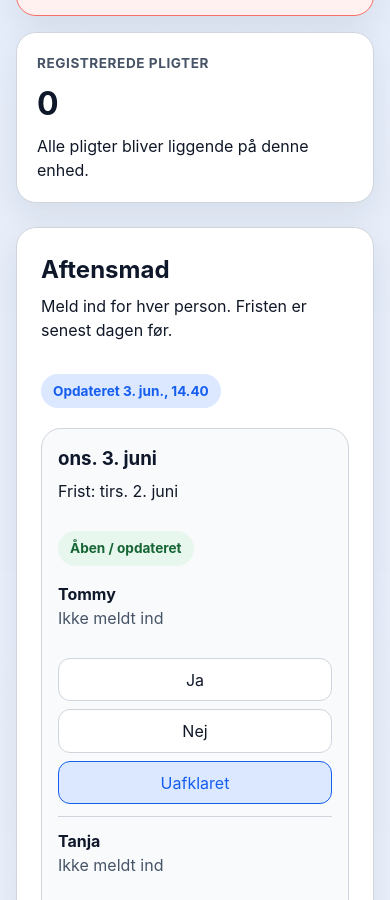
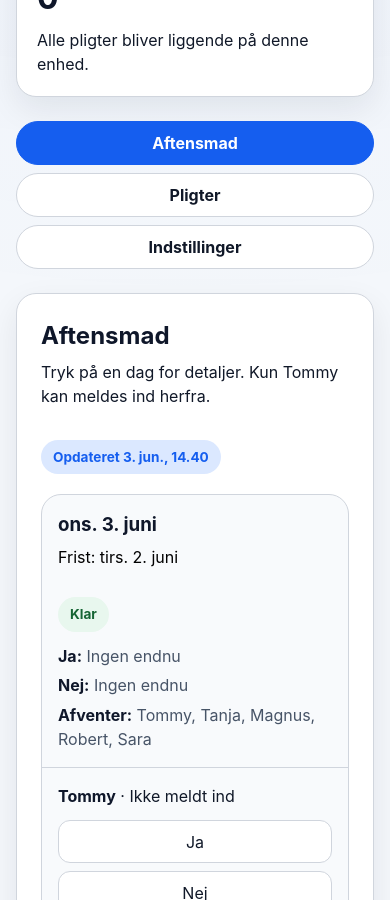
Before and after one commit to Spitfire09/FamilyMealAndChoresPWA, a React (Vite) app: page / in a window 390 px wide. Shown: the part 1100-2000 px from the top of the page. Built offline with nearby package versions, Linux system fonts and the light colour scheme.

Commit message:
Implement mobile tabbed layout and meal overview

```diff
--- a/src/App.css
+++ b/src/App.css
@@ -47,7 +47,7 @@
 .summary-grid {
   display: grid;
   gap: 1rem;
-  grid-template-columns: repeat(4, minmax(0, 1fr));
+  grid-template-columns: repeat(2, minmax(0, 1fr));
 }
 
 .summary-card {
@@ -122,14 +122,23 @@
 .meal-grid {
   display: grid;
   gap: 1rem;
-  grid-template-columns: repeat(auto-fit, minmax(280px, 1fr));
+  grid-template-columns: 1fr;
 }
 
 .meal-card {
   border: 1px solid var(--border);
   border-radius: 20px;
+  background: var(--surface);
+  overflow: hidden;
+}
+
+.meal-summary-button {
+  width: 100%;
+  border: 0;
+  text-align: left;
+  background: transparent;
   padding: 1rem;
-  background: var(--surface);
+  cursor: pointer;
 }
 
 .meal-card-header {
@@ -137,33 +146,29 @@
   align-items: flex-start;
   justify-content: space-between;
   gap: 0.75rem;
-  margin-bottom: 1rem;
+  margin-bottom: 0.75rem;
 }
 
-.person-list {
-  list-style: none;
-  margin: 0;
-  padding: 0;
+.compact-status {
   display: flex;
   flex-direction: column;
+  gap: 0.35rem;
+  color: var(--muted);
+}
+
+.compact-status p {
+  margin: 0;
+}
+
+.meal-editor {
+  border-top: 1px solid var(--border);
+  padding: 1rem;
+  display: grid;
   gap: 0.75rem;
 }
 
-.person-row {
-  display: grid;
-  gap: 0.75rem;
-  grid-template-columns: minmax(0, 1fr);
-  padding-top: 0.75rem;
-  border-top: 1px solid var(--border);
-}
-
-.person-row:first-child {
-  padding-top: 0;
-  border-top: 0;
-}
-
-.person-row p {
-  color: var(--muted);
+.meal-editor p {
+  margin: 0;
 }
 
 .choice-group {
@@ -218,10 +223,27 @@ input {
   color: #912018;
 }
 
-.two-column {
+.tab-bar {
   display: grid;
-  gap: 1.5rem;
-  grid-template-columns: repeat(2, minmax(0, 1fr));
+  grid-template-columns: repeat(3, minmax(0, 1fr));
+  gap: 0.5rem;
+}
+
+.tab-button {
+  border: 1px solid var(--border);
+  border-radius: 999px;
+  min-height: 44px;
+  background: var(--panel);
+  color: var(--text);
+  font: inherit;
+  font-weight: 700;
+  cursor: pointer;
+}
+
+.tab-button.active {
+  background: var(--accent);
+  border-color: var(--accent);
+  color: #fff;
 }
 
 .chore-form {
@@ -282,6 +304,19 @@ input,
   color: var(--heading);
 }
 
+.settings-grid {
+  display: grid;
+  gap: 1rem;
+  margin-bottom: 1.25rem;
+}
+
+.settings-grid label {
+  display: flex;
+  flex-direction: column;
+  gap: 0.4rem;
+  font-weight: 600;
+}
+
 .log-list ul {
   list-style: none;
   padding: 0;
@@ -317,7 +352,6 @@ input,
 @media (max-width: 960px) {
   .hero,
   .summary-grid,
-  .two-column,
   .chore-form {
     grid-template-columns: 1fr;
   }
@@ -343,4 +377,8 @@ input,
   .choice-group {
     flex-direction: column;
   }
+
+  .tab-bar {
+    grid-template-columns: 1fr;
+  }
 }
--- a/src/App.tsx
+++ b/src/App.tsx
@@ -32,6 +32,8 @@ type ChangelogEntry = {
   timestamp: string
   message: string
 }
+
+type ActiveTab = 'meals' | 'chores' | 'settings'
 
 type AppState = {
   mealPlan: MealPlan
@@ -231,7 +233,10 @@ function loadState() {
 function App() {
   const [state, setState] = useState<AppState>(() => loadState())
   const [currentTime, setCurrentTime] = useState(() => new Date())
+  const [activeTab, setActiveTab] = useState<ActiveTab>('meals')
+  const [selectedMember, setSelectedMember] = useState<FamilyMember>(FAMILY_MEMBERS[0])
   const [selectedPerson, setSelectedPerson] = useState<FamilyMember>(FAMILY_MEMBERS[0])
+  const [expandedDay, setExpandedDay] = useState<string | null>(null)
   const [choreTask, setChoreTask] = useState('')
   const [releaseHistory, setReleaseHistory] = useState<ChangelogEntry[]>([])
   const [updateReady, setUpdateReady] = useState(false)
@@ -295,6 +300,12 @@ function App() {
   }, [])
 
   const planningDates = useMemo(() => buildPlanningDates(currentTime), [currentTime])
+
+  useEffect(() => {
+    if (!expandedDay || !planningDates.includes(expandedDay)) {
+      setExpandedDay(planningDates[0] ?? null)
+    }
+  }, [expandedDay, planningDates])
 
   const lateWarnings = useMemo(
     () =>
@@ -391,18 +402,12 @@ function App() {
         <div>
           <p className="eyebrow">Familie-app · lokal første version</p>
           <h1>FamilieMad &amp; Pligter</h1>
-          <p className="lead">
-            Planlæg aftensmad nogle dage frem, få besked om manglende svar og registrer huslige
-            pligter på samme enhed.
-          </p>
+          <p className="lead">Mobilvenligt overblik over aftensmad, pligter og indstillinger.</p>
         </div>
         <div className="hero-note">
-          <strong>Data gemmes kun lokalt.</strong>
-          <span>Perfekt til første test på én enhed før senere synkronisering.</span>
+          <strong>Aktiv bruger: {selectedMember}</strong>
+          <span>Data gemmes kun lokalt på denne enhed.</span>
           <span>App-version: {APP_VERSION}</span>
-          <button type="button" className="primary-button utility-button" onClick={reloadLatestVersion}>
-            {updateReady ? 'Ny version klar · genindlæs' : 'Genindlæs appen'}
-          </button>
         </div>
       </header>
 
@@ -429,11 +434,36 @@ function App() {
         </article>
       </section>
 
+      <nav className="tab-bar" aria-label="Hovedfaner">
+        <button
+          type="button"
+          className={`tab-button ${activeTab === 'meals' ? 'active' : ''}`}
+          onClick={() => setActiveTab('meals')}
+        >
+          Aftensmad
+        </button>
+        <button
+          type="button"
+          className={`tab-button ${activeTab === 'chores' ? 'active' : ''}`}
+          onClick={() => setActiveTab('chores')}
+        >
+          Pligter
+        </button>
+        <button
+          type="button"
+          className={`tab-button ${activeTab === 'settings' ? 'active' : ''}`}
+          onClick={() => setActiveTab('settings')}
+        >
+          Indstillinger
+        </button>
+      </nav>
+
+      {activeTab === 'meals' && (
         <section className="panel">
           <div className="section-heading">
             <div>
               <h2>Aftensmad</h2>
-            <p>Meld ind for hver person. Fristen er senest dagen før.</p>
+              <p>Tryk på en dag for detaljer. Kun {selectedMember} kan meldes ind herfra.</p>
             </div>
             <span className="chip">Opdateret {formatDateTime(currentTime.toISOString())}</span>
           </div>
@@ -443,9 +473,19 @@ function App() {
               const day = state.mealPlan[dateKey] ?? createEmptyDay()
               const lateMembers =
                 lateWarnings.find((warning) => warning.dateKey === dateKey)?.pendingMembers ?? []
+              const yesMembers = FAMILY_MEMBERS.filter((member) => day[member] === 'yes')
+              const noMembers = FAMILY_MEMBERS.filter((member) => day[member] === 'no')
+              const pendingMembers = FAMILY_MEMBERS.filter((member) => day[member] === 'pending')
+              const isExpanded = expandedDay === dateKey
 
               return (
                 <article className="meal-card" key={dateKey}>
+                  <button
+                    type="button"
+                    className="meal-summary-button"
+                    onClick={() => setExpandedDay(isExpanded ? null : dateKey)}
+                    aria-expanded={isExpanded}
+                  >
                     <div className="meal-card-header">
                       <div>
                         <h3>{formatDate(dateKey)}</h3>
@@ -454,37 +494,40 @@ function App() {
                       {lateMembers.length > 0 ? (
                         <span className="status-pill danger">{lateMembers.length} for sent</span>
                       ) : (
-                    <span className="status-pill ok">Åben / opdateret</span>
+                        <span className="status-pill ok">Klar</span>
                       )}
                     </div>
 
-                <ul className="person-list">
-                  {FAMILY_MEMBERS.map((member) => (
-                    <li key={member} className="person-row">
-                      <div>
-                        <strong>{member}</strong>
-                        <p>{statusLabels[day[member]]}</p>
+                    <div className="compact-status">
+                      <p>
+                        <strong>Ja:</strong> {yesMembers.join(', ') || 'Ingen endnu'}
+                      </p>
+                      <p>
+                        <strong>Nej:</strong> {noMembers.join(', ') || 'Ingen endnu'}
+                      </p>
+                      <p>
+                        <strong>Afventer:</strong> {pendingMembers.join(', ') || 'Ingen'}
+                      </p>
                     </div>
-                      <div className="choice-group" role="group" aria-label={`${member} ${dateKey}`}>
+                  </button>
+
+                  {isExpanded && (
+                    <div className="meal-editor">
+                      <p>
+                        <strong>{selectedMember}</strong> · {statusLabels[day[selectedMember]]}
+                      </p>
+                      <div className="choice-group" role="group" aria-label={`${selectedMember} ${dateKey}`}>
                         {statusChoices.map((status) => (
                           <button
                             key={status}
                             type="button"
-                            className={`choice ${status} ${day[member] === status ? 'active' : ''}`}
-                            onClick={() => updateAttendance(dateKey, member, status)}
+                            className={`choice ${status} ${day[selectedMember] === status ? 'active' : ''}`}
+                            onClick={() => updateAttendance(dateKey, selectedMember, status)}
                           >
                             {status === 'yes' ? 'Ja' : status === 'no' ? 'Nej' : 'Uafklaret'}
                           </button>
                         ))}
                       </div>
-                    </li>
-                  ))}
-                </ul>
-
-                {lateMembers.length > 0 && (
-                  <div className="alert">
-                    <strong>Advarsel:</strong> {lateMembers.join(', ')} mangler stadig at melde ind
-                    i tide.
                     </div>
                   )}
                 </article>
@@ -492,8 +535,9 @@ function App() {
             })}
           </div>
         </section>
+      )}
 
-      <div className="two-column">
+      {activeTab === 'chores' && (
         <section className="panel">
           <div className="section-heading">
             <div>
@@ -555,16 +599,42 @@ function App() {
             )}
           </div>
         </section>
+      )}
 
+      {activeTab === 'settings' && (
         <section className="panel">
           <div className="section-heading">
             <div>
-              <h2>Log over for sene svar</h2>
-              <p>Automatisk log over personer, der ikke meldte ind senest dagen før.</p>
+              <h2>Indstillinger</h2>
+              <p>Vælg aktiv bruger, genindlæs appen og se historik.</p>
             </div>
           </div>
 
+          <div className="settings-grid">
+            <label>
+              Aktiv bruger til aftensmad
+              <select
+                value={selectedMember}
+                onChange={(event) => setSelectedMember(event.target.value as FamilyMember)}
+              >
+                {FAMILY_MEMBERS.map((member) => (
+                  <option key={member} value={member}>
+                    {member}
+                  </option>
+                ))}
+              </select>
+            </label>
+            <button
+              type="button"
+              className="primary-button utility-button"
+              onClick={reloadLatestVersion}
+            >
+              {updateReady ? 'Ny version klar · genindlæs' : 'Genindlæs appen'}
+            </button>
+          </div>
+
           <div className="log-list">
+            <h3>Historik · sene svar</h3>
             {recentLateLogs.length === 0 ? (
               <p className="empty-state">Ingen sene svar registreret endnu.</p>
             ) : (
@@ -595,7 +665,7 @@ function App() {
             )}
           </div>
         </section>
-      </div>
+      )}
     </main>
   )
 }
```
Lines whose indentation alone changed are shown as unchanged.
